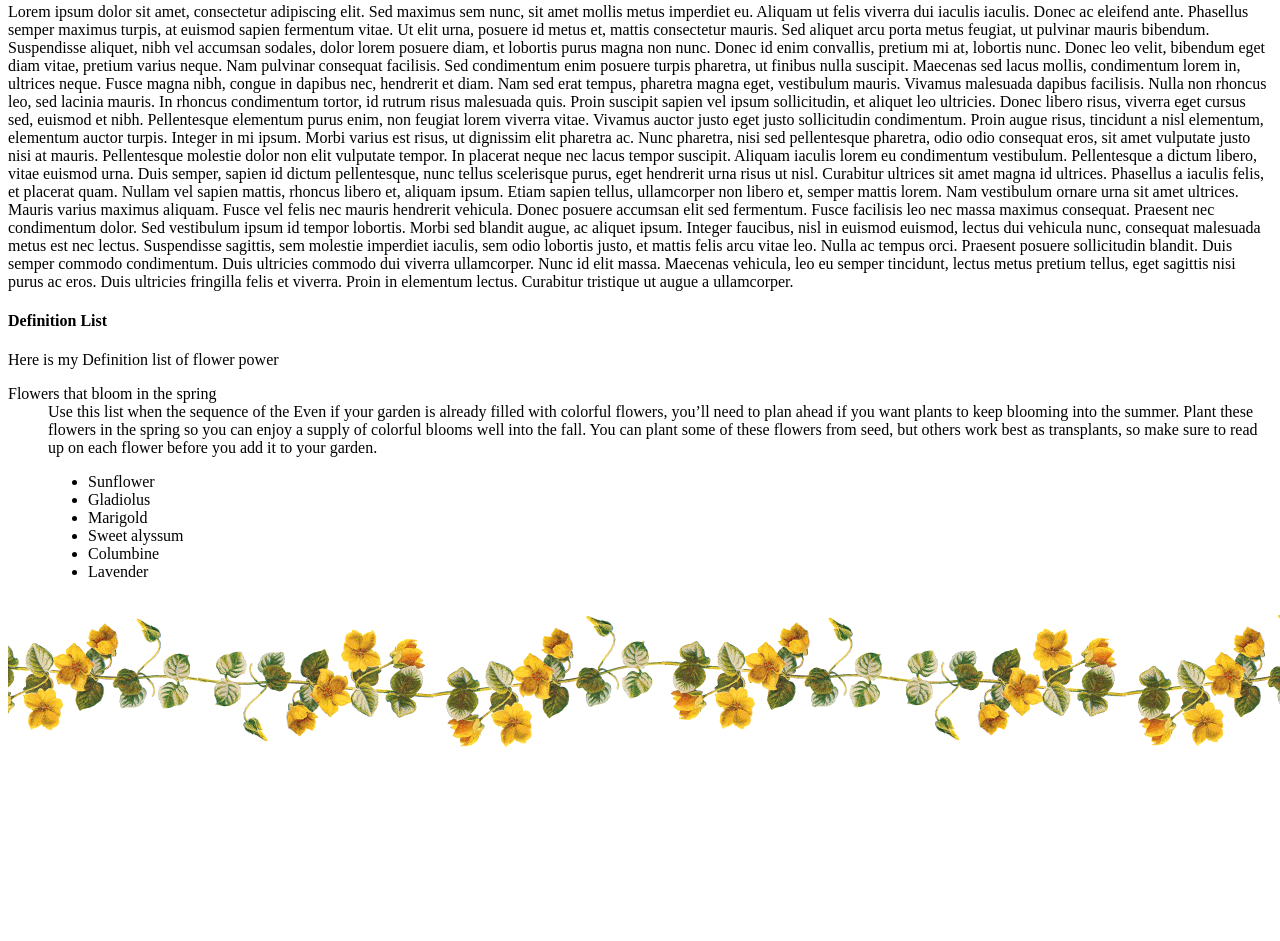
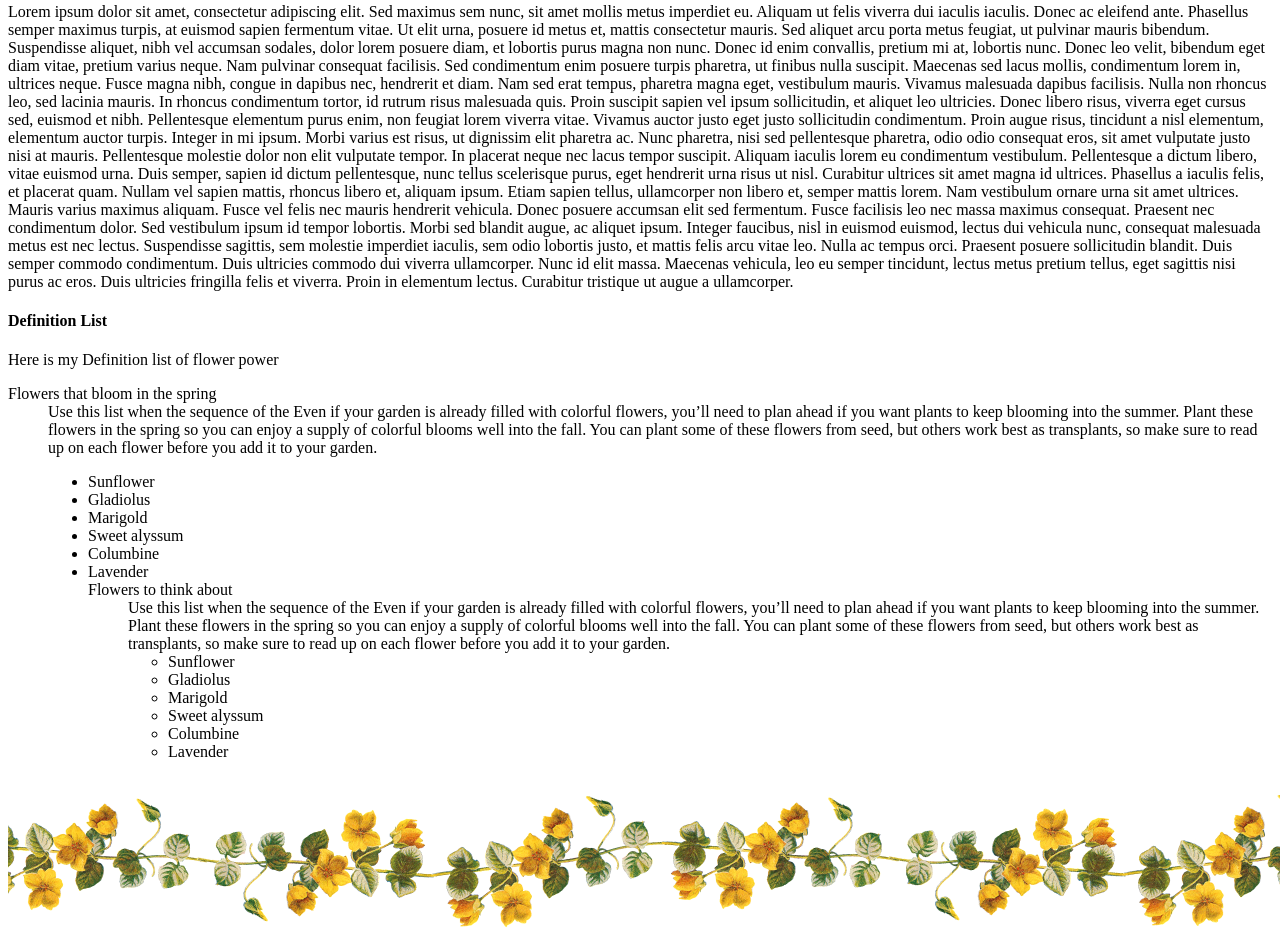
Before and after one commit to brendamadrigal/week2, a plain HTML site: page index.html in a window 1280 px wide. Shown: the part 1860-2801 px from the top of the page. Before the commit the page ends 2621 px from the top, so only its background shows below. Drawn offline with Linux system fonts and the light colour scheme.

```diff
--- a/index.html
+++ b/index.html
@@ -127,6 +127,17 @@
                         <li>Sweet alyssum </li>
                         <li> Columbine</li>
                         <li> Lavender </li>
+
+                        <dt>Flowers to think about </dt>
+                        <dd>Use this list when the sequence of the
+                            Even if your garden is already filled with colorful flowers, you’ll need to plan ahead if you want plants to keep blooming into the summer. Plant these flowers in the spring so you can enjoy a supply of colorful blooms well into the fall. You can plant some of these flowers from seed, but others work best as transplants, so make sure to read up on each flower before you add it to your garden.
+                        <ul>
+                            <li>Sunflower</li>
+                            <li>Gladiolus </li>
+                            <li> Marigold </li>
+                            <li>Sweet alyssum </li>
+                            <li> Columbine</li>
+                            <li> Lavender </li>
                     </ul>
                 </dl>
             </section>
```
